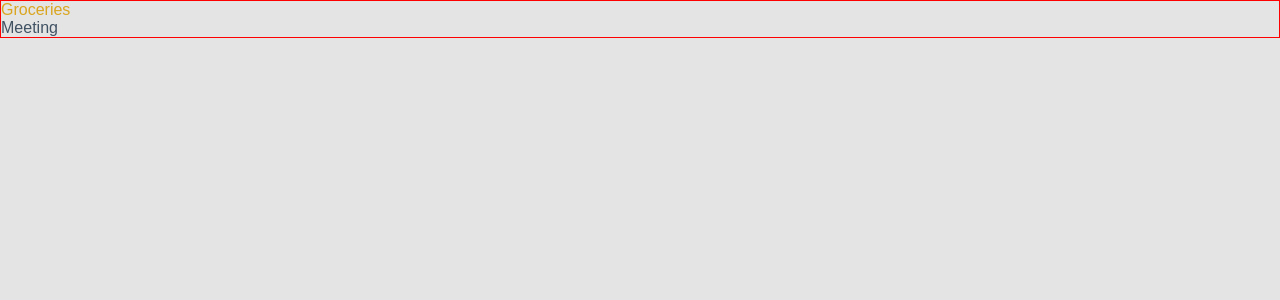
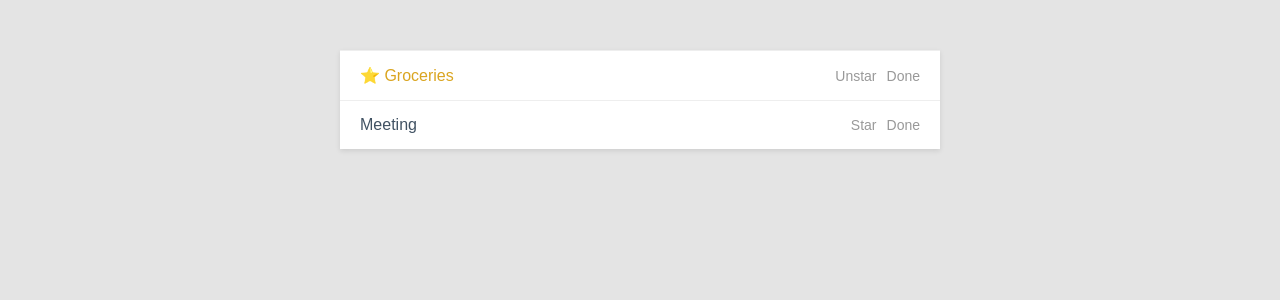
Before and after one commit to hawkgs/vuejs-demo-app, a Vue app: page / in a window 1280 px wide. Shown: the top 300 px of the page. Built offline with nearby package versions, Linux system fonts and the light colour scheme.

Commit message:
Style todo items

```diff
--- a/src/components/TodoList.vue
+++ b/src/components/TodoList.vue
@@ -29,6 +29,9 @@ export default {
 
 <style scoped>
   .todo-list {
-    border: 1px solid red;
+    width: 600px;
+    margin: 50px auto 0 auto;
+    background: white;
+    box-shadow: 0 2px 5px rgba(0, 0, 0, 0.1);
   }
 </style>
--- a/src/components/TodoListItem.vue
+++ b/src/components/TodoListItem.vue
@@ -1,6 +1,13 @@
 <template>
-  <div v-bind:class="{ starred }">
-    <slot></slot>
+  <div class="todo-list-item">
+    <p v-bind:class="{ 'text': true, starred }">
+      <span v-if="starred">⭐</span>
+      <slot></slot>
+    </p>
+    <div class="actions">
+      <span>{{ starred ? 'Unstar' : 'Star' }}</span>
+      <span>Done</span>
+    </div>
   </div>
 </template>
 
@@ -15,7 +22,38 @@ export default {
 
 <!-- Add "scoped" attribute to limit CSS to this component only -->
 <style scoped>
-  .starred {
+  .todo-list-item {
+    border-top: 1px solid #eee;
+    padding: 15px 20px;
+    box-sizing: border-box;
+    cursor: pointer;
+    display: flex;
+    align-items: center;
+  }
+
+  .todo-list-item:hover {
+    background-color: rgb(245, 245, 245);
+  }
+
+  .text {
+    flex: 1;
+  }
+
+  .text.starred {
     color: goldenrod;
   }
+
+  .actions {
+    font-size: 14px;
+    color: #999;
+    cursor: pointer;
+  }
+
+  .actions > span {
+    margin-left: 10px;
+  }
+
+  .actions > span:hover {
+    text-decoration: underline;
+  }
 </style>
--- a/src/styles.css
+++ b/src/styles.css
@@ -8,3 +8,7 @@ body {
   font-size: 16px;
   color: #415263;
 }
+
+p {
+  margin: 0;
+}
```
